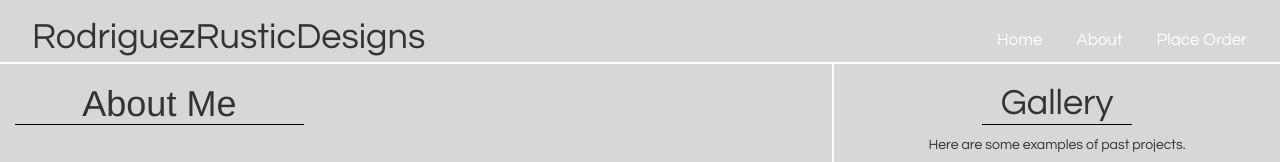
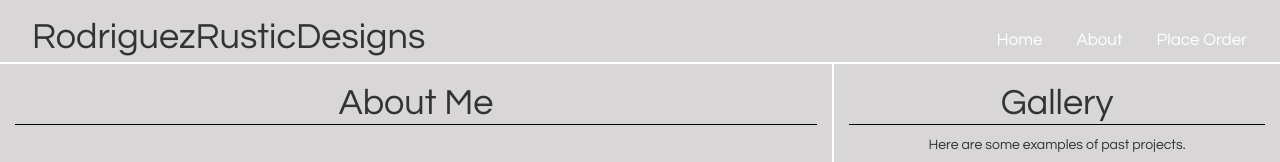
Before and after one commit to garciaryan/carlos-woodwork, a plain HTML site: page index.html in a window 1280 px wide. Shown: the top 162 px of the page. Drawn offline with Linux system fonts and the light colour scheme; grey boxes are pictures that could not be loaded.

Commit message:
h1 stuff

```diff
--- a/css/style.css
+++ b/css/style.css
@@ -53,7 +53,7 @@ header {
 }
 
 .main-title {
-  width: 36%;
+
   border-bottom: 1px solid #000;
   text-align: center;
 }
@@ -76,4 +76,5 @@ header {
 .main {
   height: 100%;
   width: 65%;
+  font-family: 'Questrial', sans-serif;
 }
```
